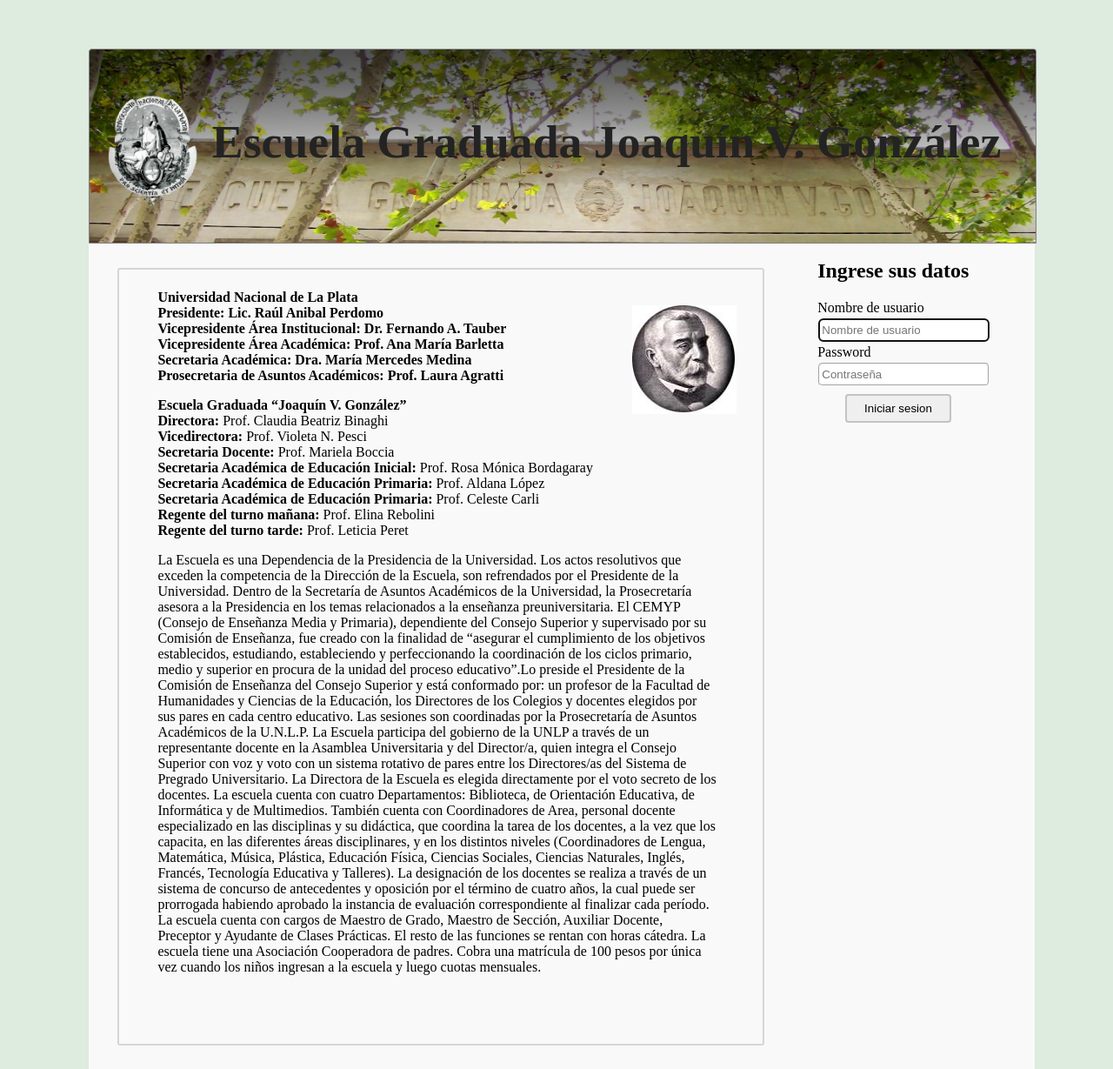
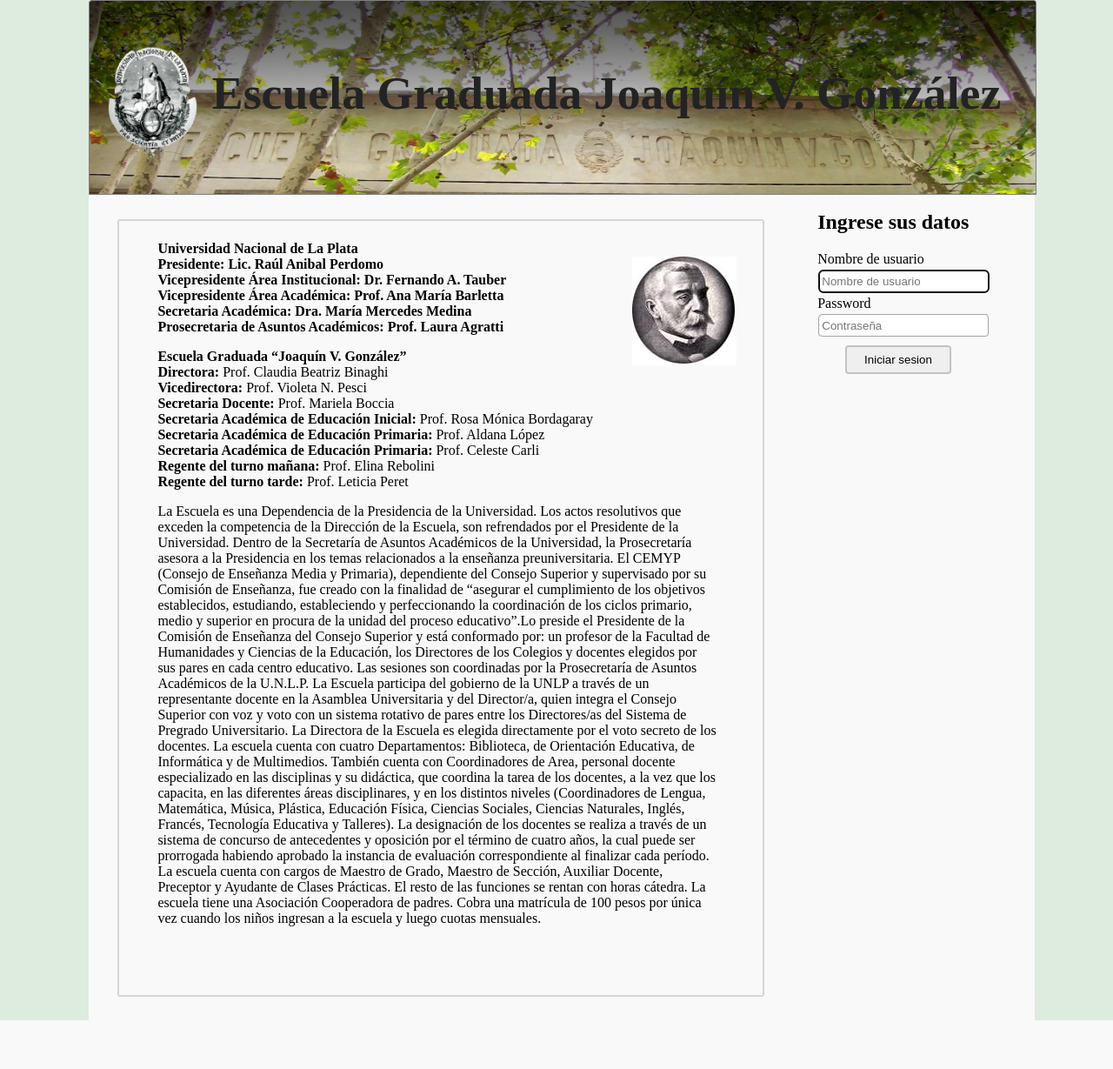
Before and after one commit to MauricioP96/Proyecto2015, a PHP site: page / in a window 1280 px wide. Shown: the whole page at 87% size. After the commit the page ends 1173 px from the top, so only its background shows below. Run offline with PHP 8.4, Linux system fonts and the light colour scheme.

Commit message:
cambie el body

```diff
--- a/css/Styles-m1.css
+++ b/css/Styles-m1.css
@@ -1,12 +1,13 @@
 body{
+    margin-top: 0px;
    background: #deebdf;
 }
 .real-Body{
+    margin-top: 0px;
     width: 85%;
     background-color: #F9F9F9;
     height: 1173px;
     left: 8%;
-    top: 7%;
     position: absolute;
     margin-bottom: 5%;
 }
```
